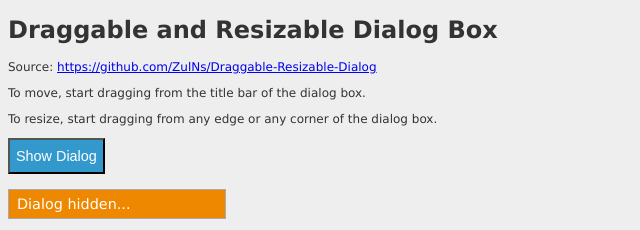
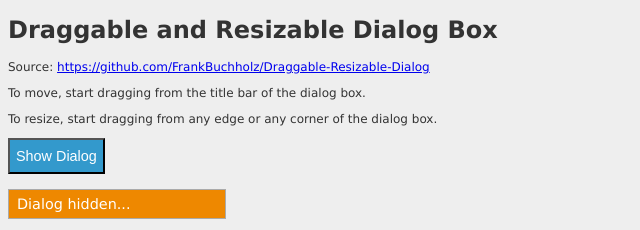
Before and after one commit to ZulNs/Draggable-Resizable-Dialog, a plain HTML site: page index.html in a window 1280 px wide. Shown: the top 230 px of the page, 0-640 px from the left. Drawn offline with Linux system fonts and the light colour scheme.

Commit message:
Update README.md

```diff
--- a/index.html
+++ b/index.html
@@ -27,7 +27,7 @@ body {
 <body>
 
 <h1>Draggable and Resizable Dialog Box</h1>
-<p>Source: <a href="https://github.com/ZulNs/Draggable-Resizable-Dialog" target="_blank">https://github.com/ZulNs/Draggable-Resizable-Dialog</a></p>
+<p>Source: <a href="https://github.com/FrankBuchholz/Draggable-Resizable-Dialog" target="_blank">https://github.com/FrankBuchholz/Draggable-Resizable-Dialog</a></p>
 
 <style>
 .show-button {
```
Also changed, not shown: README.md.
